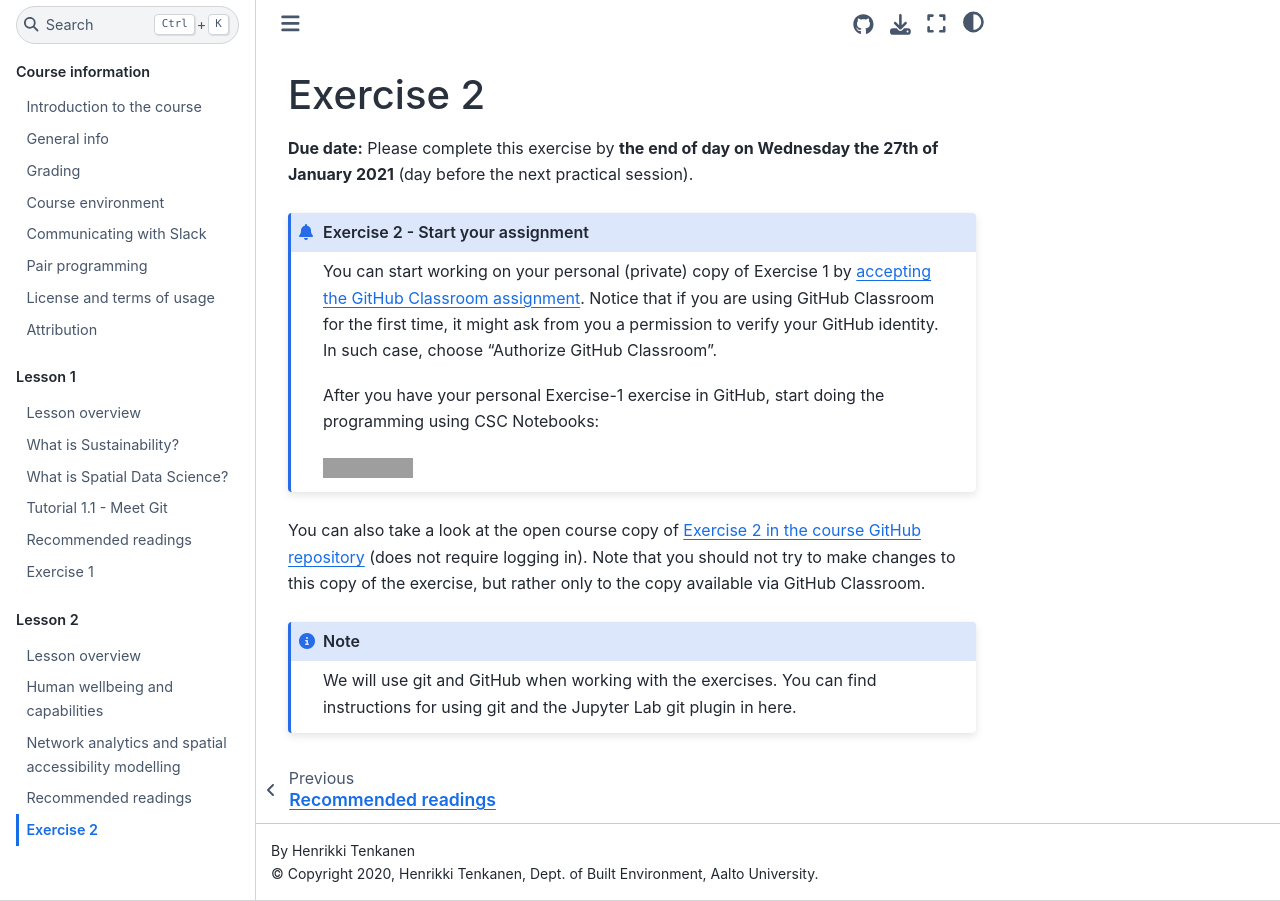
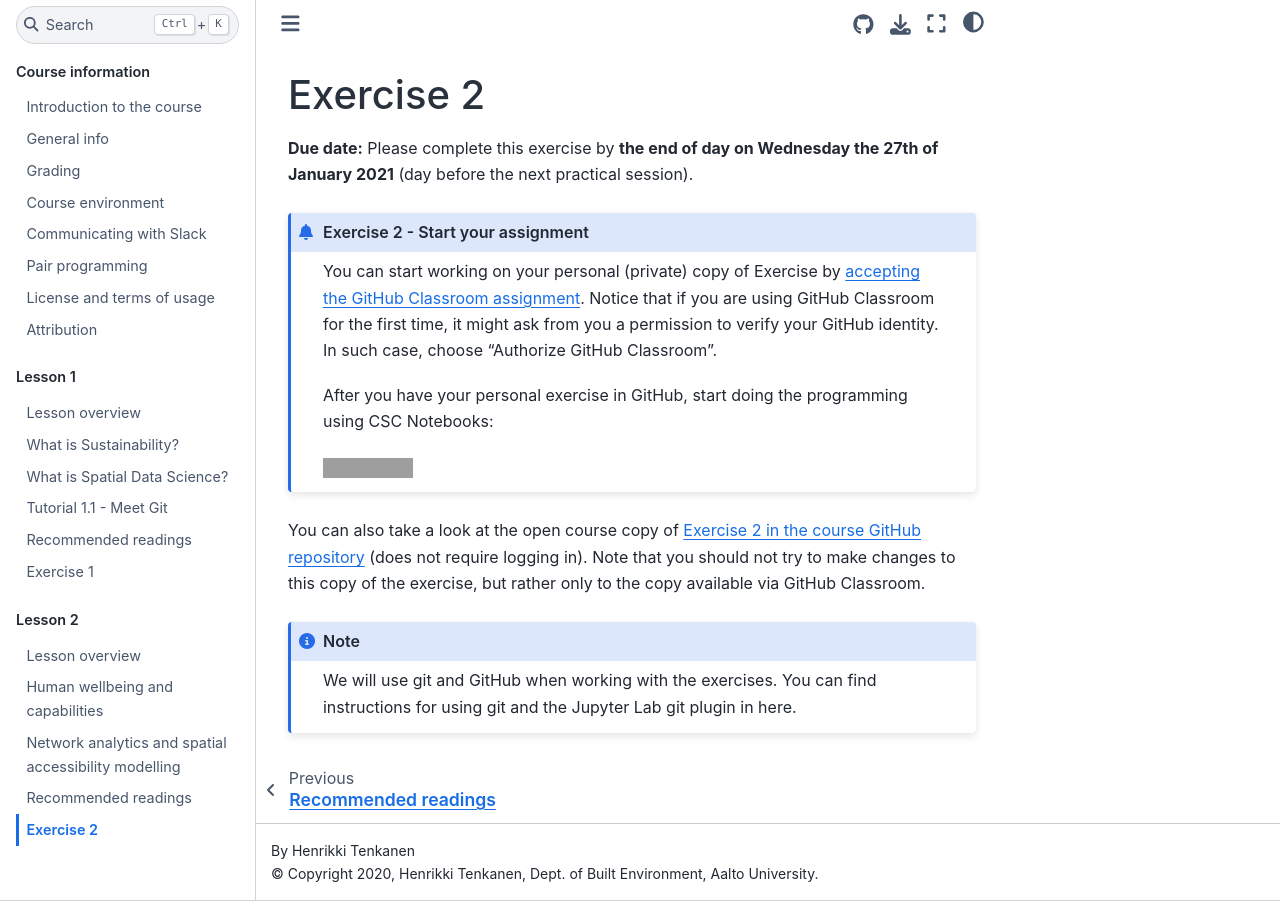
Before and after one commit to AaltoGIS/Sustainability-GIS, a Sphinx documentation site: the page built from source/lessons/L2/exercise-2.rst, in a window 1280 px wide. Built offline with Sphinx 7.4.7 and the Sphinx Book theme 1.1.4, drawn with Linux system fonts in a browser that asks for light colours; pages that are not in the unit, such as notebooks, are missing from menus; grey boxes are pictures that could not be loaded.

Commit message:
Minor fixes

```diff
--- a/source/lessons/L2/exercise-2.rst
+++ b/source/lessons/L2/exercise-2.rst
@@ -5,10 +5,10 @@ Exercise 2
 
 .. admonition:: Exercise 2 - Start your assignment
 
-    You can start working on your personal (private) copy of Exercise 1 by `accepting the GitHub Classroom assignment <https://classroom.github.com/a/kIBYhgbe>`__. Notice that if you are using
+    You can start working on your personal (private) copy of Exercise by `accepting the GitHub Classroom assignment <https://classroom.github.com/a/kIBYhgbe>`__. Notice that if you are using
     GitHub Classroom for the first time, it might ask from you a permission to verify your GitHub identity. In such case, choose "Authorize GitHub Classroom".
 
-    After you have your personal Exercise-1 exercise in GitHub, start doing the programming using CSC Notebooks:
+    After you have your personal exercise in GitHub, start doing the programming using CSC Notebooks:
 
     .. image:: https://img.shields.io/badge/launch-CSC%20notebook-blue.svg
         :target: https://notebooks.csc.fi/#/blueprint/c54303e865294208ba1ef381332fd69b
```
